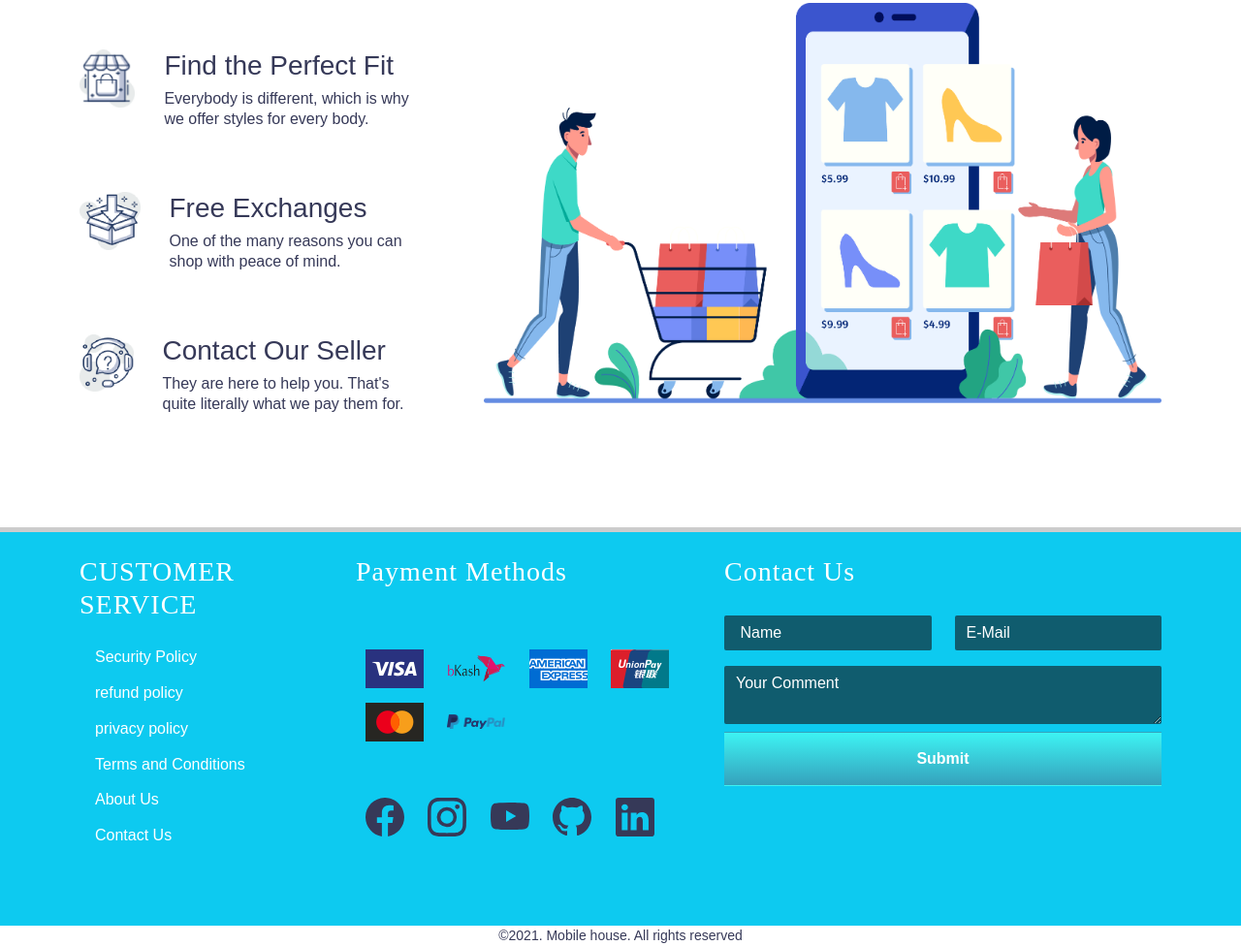
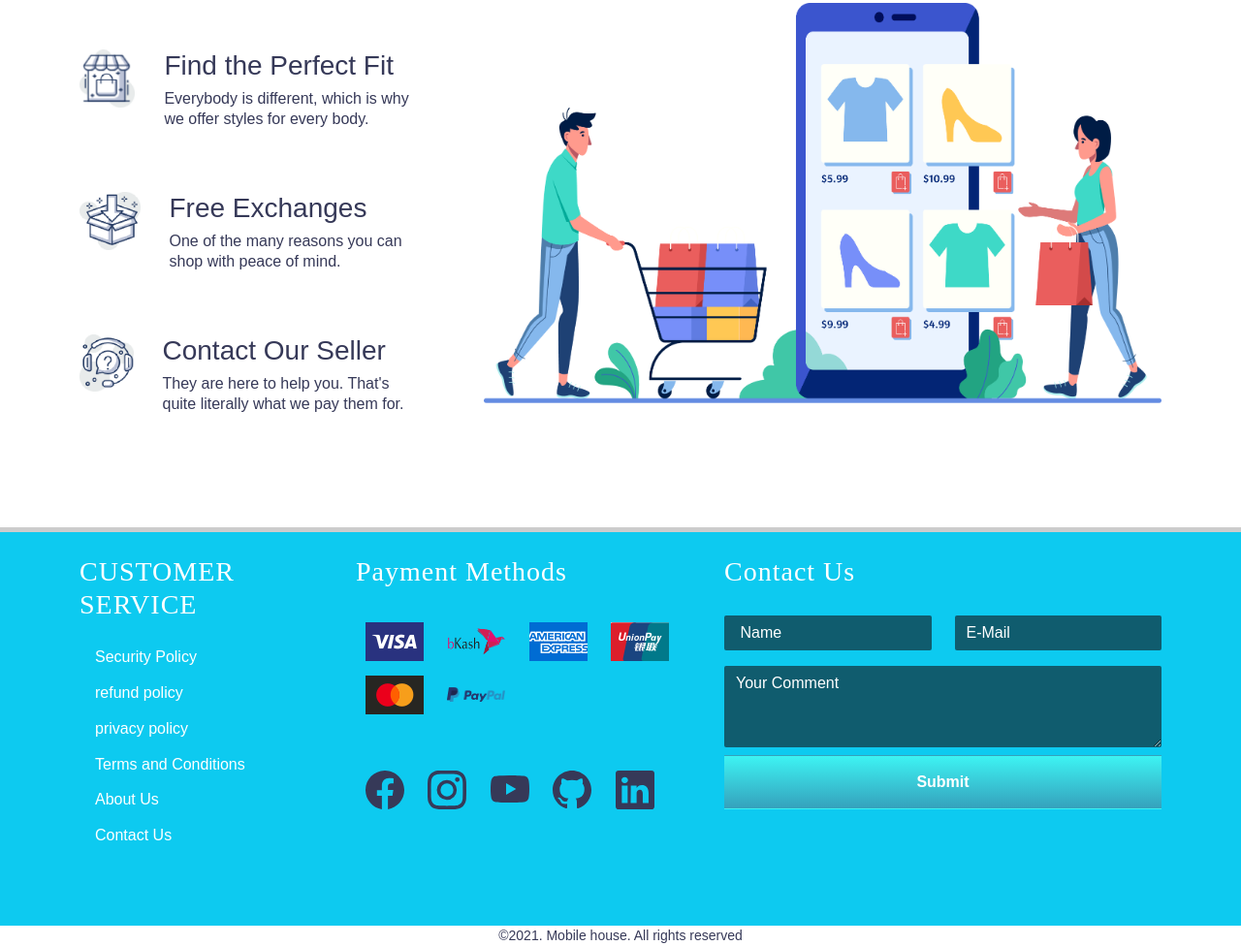
Before and after one commit to abdurrahman200/World-Gadget, a plain HTML site: page index.html in a window 1280 px wide. Shown: the part 2855-3831 px from the top of the page at 97% size. Drawn offline with Linux system fonts and the light colour scheme; a web font is replaced by a local one.

Commit message:
change footer

```diff
--- a/index.html
+++ b/index.html
@@ -262,7 +262,7 @@
 
 			<div class="col md-4">
 				<h3>Payment Methods</h3>
-				<div class="d-flex mt-5 flex-row ">
+				<div class="d-flex flex-row ">
 					<div class="img">
 						<img src="assets/Photos/Payment/pmx-logo-visa.png" class="img-fluid" alt="">
 						<img src="assets/Photos/Payment/bkash.png" class="img-fluid" alt="">
@@ -307,7 +307,7 @@
 					</div>
 					<div class="row mt-2">
 						<div class="col-md-12 mt-2">
-							<textarea class="form-control" placeholder="Your Comment" id="textarea" rows="2"></textarea>
+							<textarea class="form-control" placeholder="Your Comment" id="textarea" rows="3"></textarea>
 						</div>
 					</div>
 					<button class="btn mt-2 btn-block"> Submit</button>
```
